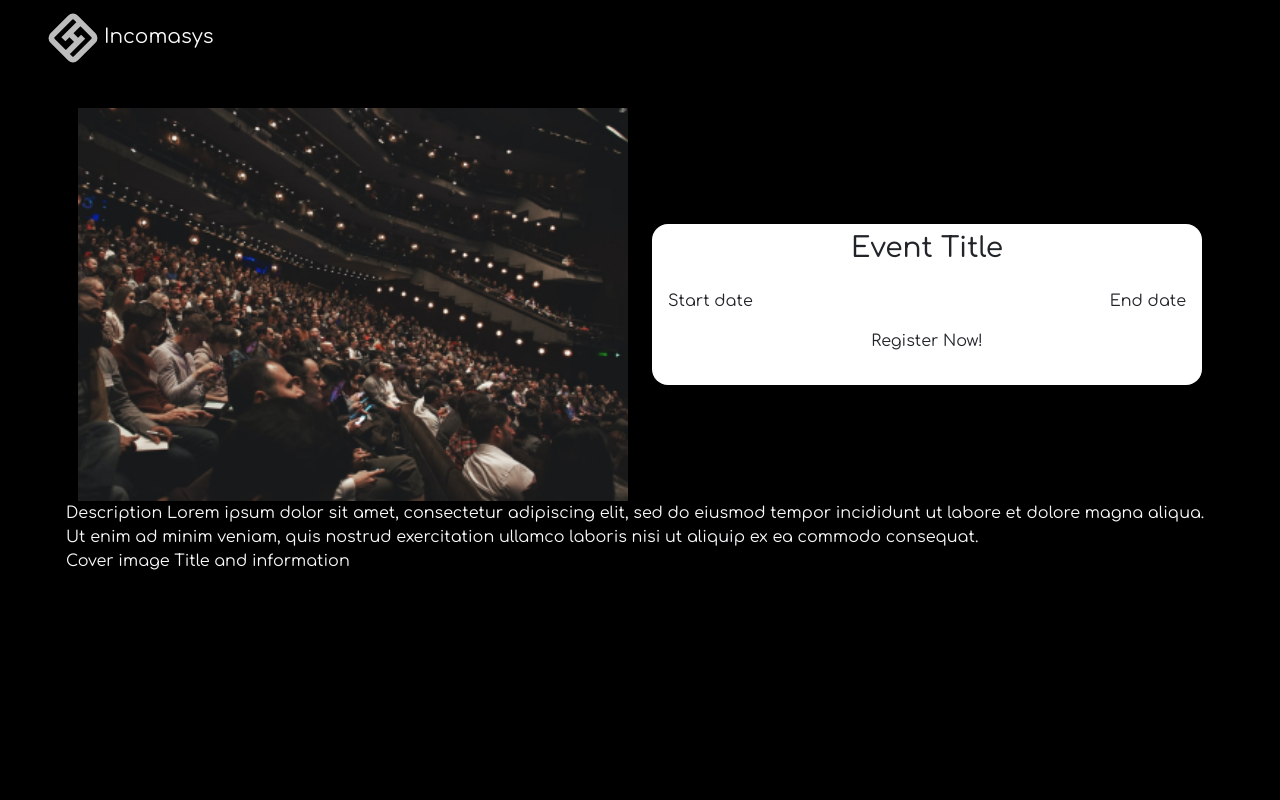
After one commit to Mitul16/Incomasys, a Django app: page /view-event/ in a window 1280 px wide. The commit adds this page. Run offline with Django 4.2, Linux system fonts and the light colour scheme.

Commit message:
feat: Added 'add-event' and partial 'view-event'

```diff
--- a/incomasys/urls.py
+++ b/incomasys/urls.py
@@ -22,5 +22,7 @@ urlpatterns = [
     path('', home, name='home'),
     path('upcoming/', upcoming_conferences, name='upcoming-conf'),
     path('sign-in/', sign_in, name='sign-in'),
-    path('sign-up/', sign_up, name='sign-up')
+    path('sign-up/', sign_up, name='sign-up'),
+    path('add-event/', add_event, name='add-event'),
+    path('view-event/', view_event, name='view-event')
 ]
--- a/main/static/css/styles.css
+++ b/main/static/css/styles.css
@@ -84,6 +84,11 @@ body {
   text-align: center;
   height: 100vh;
 }
+
+.right.small {
+  height: 60vh;
+}
+
 .right .flex-column h4 {
   margin: 10%;
 }
--- a/main/templates/base.html
+++ b/main/templates/base.html
@@ -17,7 +17,7 @@
 </head>
 
 <body class="text-light">
-    <nav class="navbar navbar-expand-md">
+    <nav class="navbar navbar-expand-md navbar-dark">
         <div class="container-fluid px-5">
             <a href="#" class="navbar-brand">
                 <img src="{% static 'images/logo.svg' %}" alt="logo" width="50" height="50">
@@ -31,7 +31,7 @@
             <div class="collapse navbar-collapse justify-content-end flex-grow-1 text-light"
                 id="navbarSupportedContent">
                 <ul class="navbar-nav">
-                    {% for key,url in navs.items %}
+                    {% for key, url in navs.items %}
                     <li class="nav-item">
                         <a href="{{ url }}" class="nav-link text-light">{{ key }}</a>
                     </li>
--- a/main/templates/sign_in.html
+++ b/main/templates/sign_in.html
@@ -6,7 +6,7 @@
     <meta charset="UTF-8">
     <meta http-equiv="X-UA-Compatible" content="IE=edge">
     <meta name="viewport" content="width=device-width, initial-scale=1.0">
-    <title>Sign In | Incomasys
+    <title>Incomasys | Sign In
     </title>
     <link href="https://cdn.jsdelivr.net/npm/bootstrap@5.1.3/dist/css/bootstrap.min.css" rel="stylesheet"
         integrity="sha384-1BmE4kWBq78iYhFldvKuhfTAU6auU8tT94WrHftjDbrCEXSU1oBoqyl2QvZ6jIW3" crossorigin="anonymous">
--- a/main/templates/sign_up.html
+++ b/main/templates/sign_up.html
@@ -6,7 +6,7 @@
     <meta charset="UTF-8">
     <meta http-equiv="X-UA-Compatible" content="IE=edge">
     <meta name="viewport" content="width=device-width, initial-scale=1.0">
-    <title>Sign In | Incomasys
+    <title>Incomasys | Sign Up
     </title>
     <link href="https://cdn.jsdelivr.net/npm/bootstrap@5.1.3/dist/css/bootstrap.min.css" rel="stylesheet"
         integrity="sha384-1BmE4kWBq78iYhFldvKuhfTAU6auU8tT94WrHftjDbrCEXSU1oBoqyl2QvZ6jIW3" crossorigin="anonymous">
--- /dev/null
+++ b/main/templates/view_event.html
@@ -0,0 +1,34 @@
+{% extends 'base.html' %}
+{% load static %}
+{% block content %}
+<div class="container text-light p-2">
+    <div class="row row-cols-1 row-cols-md-2 align-items-center">
+        <div class="col mt-4">
+            <img src="{% static 'images/EventCardImg.png' %}" alt="" class="card-img-top card-img-style">
+        </div>
+
+        <div class="col mt-4 text-dark">
+            <div class="card card-style">
+                <h3 class="mt-2 text-center">Event Title</h3>
+                <div class="card-body">
+                    <div class="d-flex justify-content-between">
+                        <p>Start date</p>
+                        <p>End date</p>
+                    </div>
+                    <p class="text-center">Register Now!</p>
+                </div>
+            </div>
+        </div>
+    </div>
+
+    <div class="row row-cols-1 row-cols-sm-2">
+        Description
+        Lorem ipsum dolor sit amet, consectetur adipiscing elit, sed do eiusmod tempor incididunt ut labore et dolore magna aliqua. Ut enim ad minim veniam, quis nostrud exercitation ullamco laboris nisi ut aliquip ex ea commodo consequat.
+    </div>
+
+    <div class="row row-cols-1 row-cols-sm-2">
+        Cover image
+        Title and information
+    </div>
+</div>
+{% endblock content %}
--- a/main/views.py
+++ b/main/views.py
@@ -1,4 +1,10 @@
 from django.shortcuts import render
+
+EVENT_NAVBAR = {
+    'Upcoming Events': '/upcoming',
+    'Host Event': '/add-event',
+    'Hosted Events': '/hosted'
+}
 
 def home(request):
     context = {
@@ -13,10 +19,7 @@ def home(request):
 def upcoming_conferences(request):
     context = {
         'title': 'Dashboard',
-        'navs': {
-            'Upcoming': '/upcoming',
-            'Hosted Events': '#'
-        }
+        'navs': EVENT_NAVBAR
     }
     return render(request, 'upcoming_conferences.html', context)
 
@@ -25,3 +28,19 @@ def sign_in(request):
 
 def sign_up(request):
     return render(request,'sign_up.html')
+
+def add_event(request):
+    context = {
+        'title': 'Host Event',
+        'navs': EVENT_NAVBAR,
+        'active': 'Host Event'
+    }
+
+    return render(request, 'add_event.html', context=context)
+
+def view_event(request):
+    context = {
+        'title': 'Event Details',
+    }
+
+    return render(request, 'view_event.html')
```
Also changed, not shown: main/templates/add_event.html (added, +30 -0 lines).
